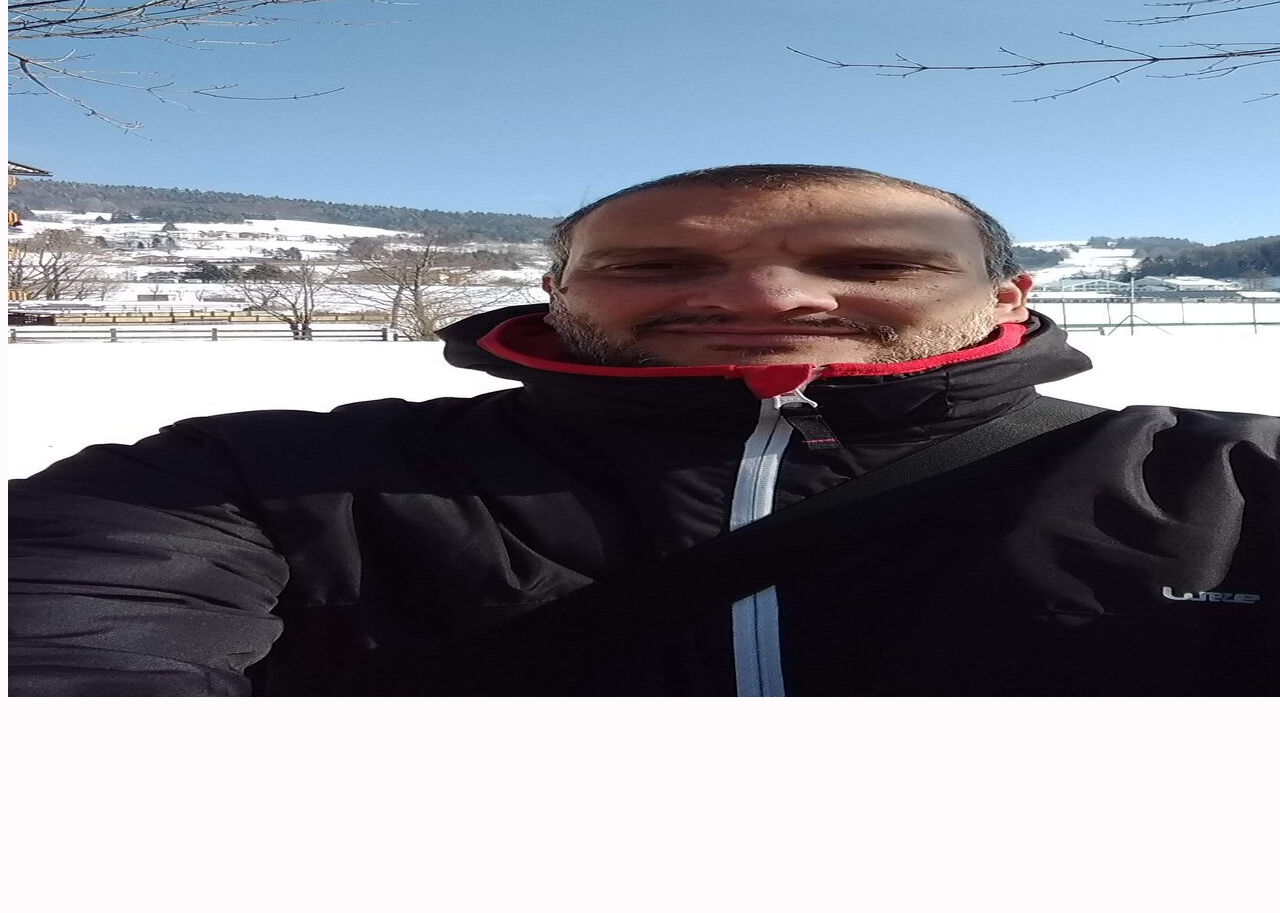
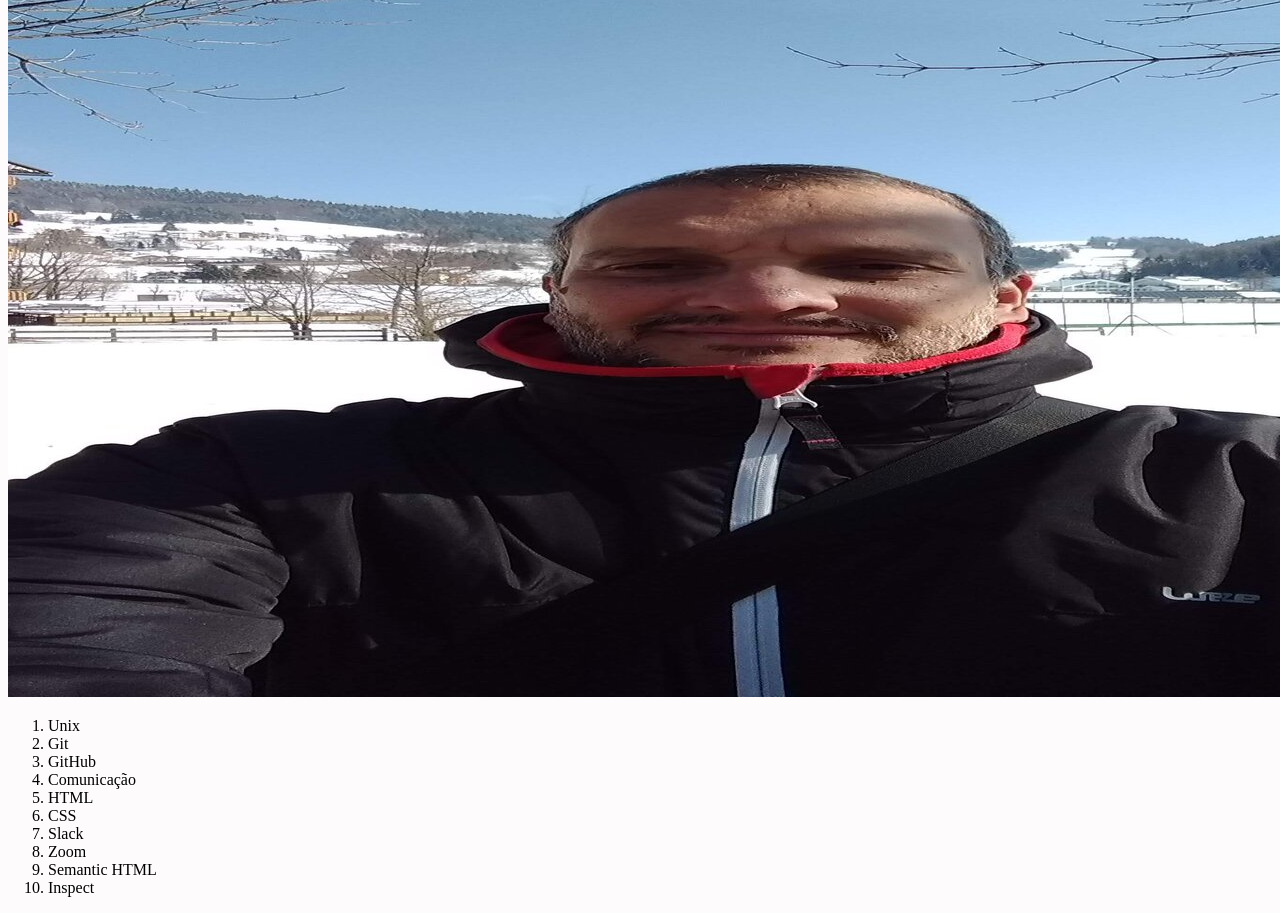
Before and after one commit to Pablo73/project-lessons-learned, a website: page index.html in a window 1280 px wide. Shown: the part 79-992 px from the top of the page. Before the commit the page ends 800 px from the top, so only its background shows below. Drawn offline with Linux system fonts and the light colour scheme.

Commit message:
Requisito 4

```diff
--- a/index.html
+++ b/index.html
@@ -14,5 +14,18 @@
 
     <img src="/rsz_2img-20180211-wa0013_1.jpg" id="minha_foto" alt="Foto Pablo">
 
+    <ol id="licoes_aprendidas" >
+        <li>Unix</li>
+        <li>Git</li>
+        <li>GitHub</li>
+        <li>Comunicação</li>
+        <li>HTML</li>
+        <li>CSS</li>
+        <li>Slack</li>
+        <li>Zoom</li>
+        <li>Semantic HTML</li>
+        <li>Inspect</li>
+    </ol>
+
 </body>
 </html>
```
